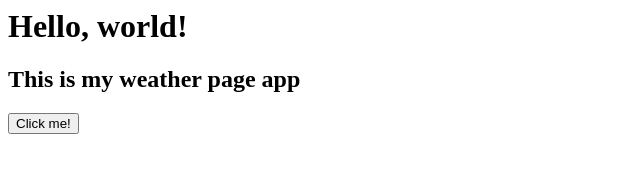
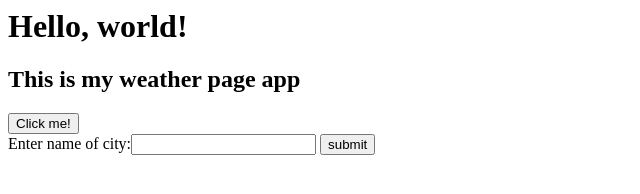
Before and after one commit to rjspitkovsky/weather-page, a plain HTML site: page index.html in a window 1280 px wide. Shown: the whole page, without its empty margins (0-640 px from the left). Drawn offline with nearby package versions, Linux system fonts and the light colour scheme.

Commit message:
stubbed out form for searching weather by city name

```diff
--- a/index.html
+++ b/index.html
@@ -3,6 +3,13 @@
 <h2>This is my weather page app</h2>
 
 <button onclick="testFunction()" type="button">Click me!</button>
+
+
+<div class="form">
+  Enter name of city:<input type="text" name="city" value="">
+  <input type="submit" name="" value="submit">
+
+</div>
 
 <div id="test">
 
@@ -11,6 +18,7 @@
 
 <script src="http://code.jquery.com/jquery-1.11.0.min.js"></script>
 <script type="text/javascript">
+  const appId = '0ab8b495935072ea06a9032030b224f9'
   function testFunction() {
     document.getElementById('test').innerHTML = 'The weather in (city name) is 85 degrees. Below is the 5 day forecast'
   }
```
